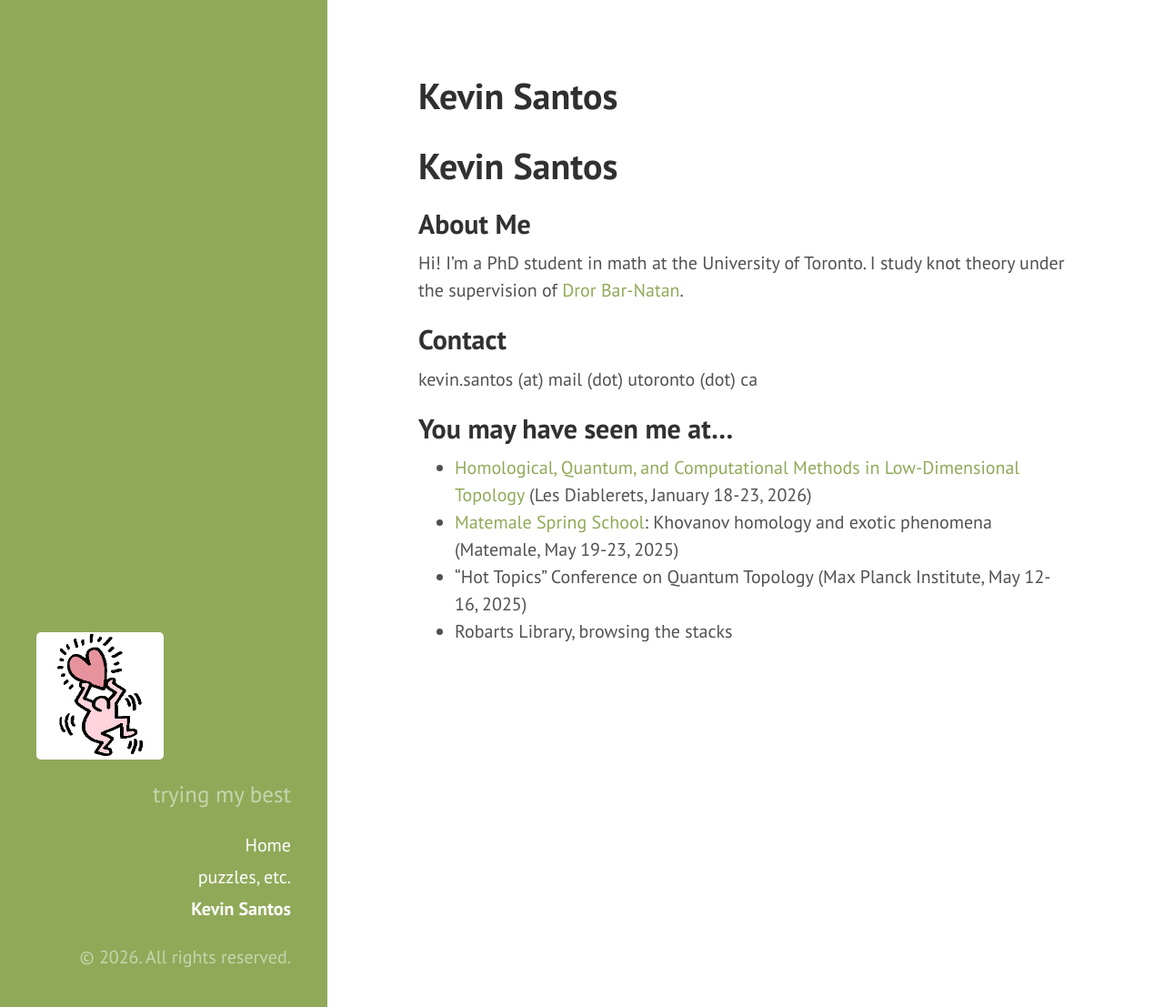
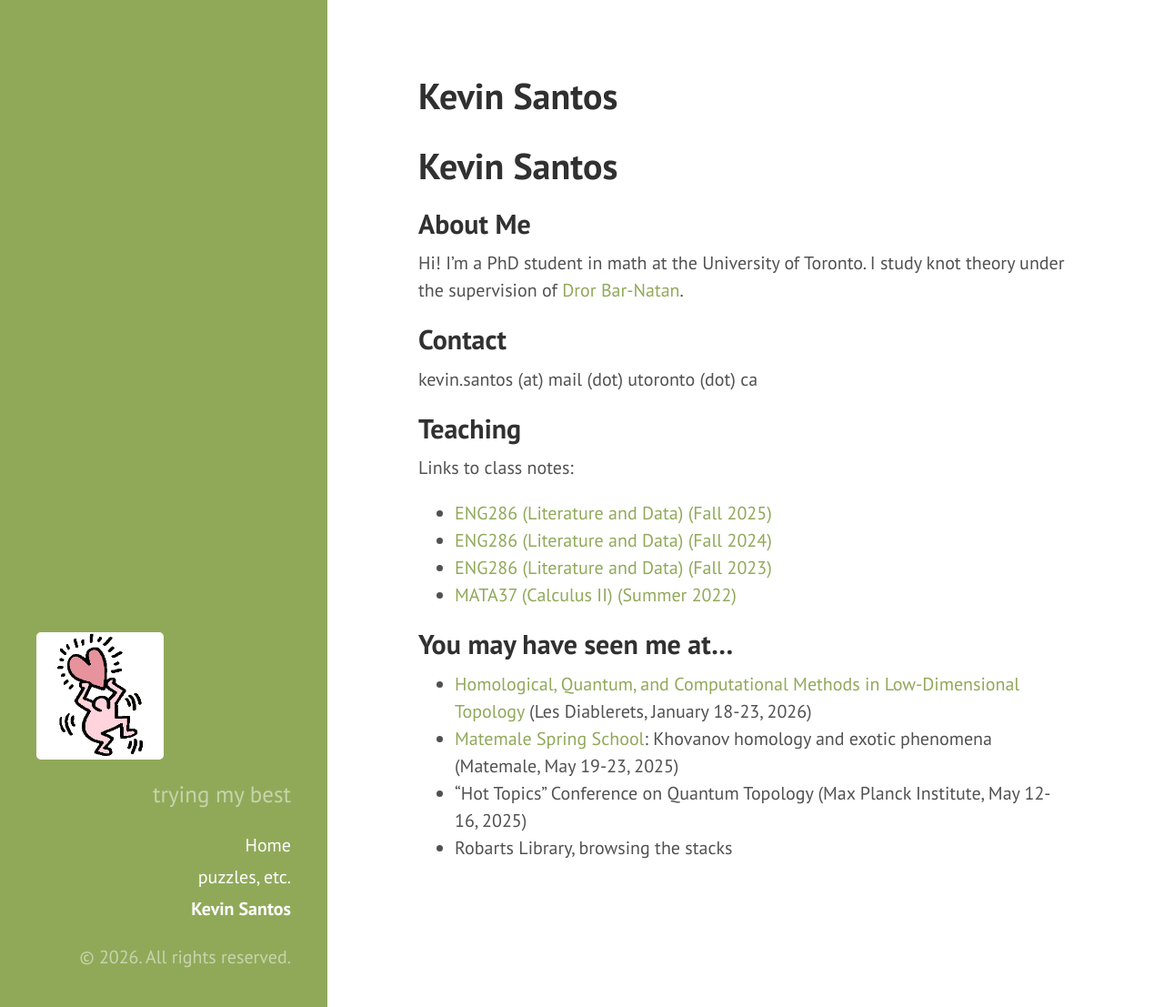
Before and after one commit to kev-santos/kev-santos.github.io, a Jekyll site: the page built from README.md, in a window 1280 px wide and 1107 px high. Shown: the whole window at 91% size. Built offline with Jekyll 4.4.1, drawn with Linux system fonts in a browser that asks for light colours; our own code applies the rules of GitHub Pages for plain Markdown files.

Commit message:
vault backup: 2026-05-08 12:24:37

```diff
--- a/README.md
+++ b/README.md
@@ -8,6 +8,13 @@ Hi! I'm a PhD student in math at the University of Toronto. I study knot theory
 
 kevin.santos (at) mail (dot) utoronto (dot) ca
 
+## Teaching
+Links to class notes:
+- [ENG286 (Literature and Data) (Fall 2025)](https://github.com/kev-santos/eng286-tut-2025)
+- [ENG286 (Literature and Data) (Fall 2024)](https://github.com/kev-santos/ENG286-2024)
+- [ENG286 (Literature and Data) (Fall 2023)](https://github.com/kev-santos/ENG286)
+- [MATA37 (Calculus II) (Summer 2022)](https://kev-santos.github.io/mata37/)
+
 ## You may have seen me at...
 - [Homological, Quantum, and Computational Methods in Low-Dimensional Topology](https://swissmaprs.ch/events/homological-quantum-and-computational-methods-in-low-dimensional-topology/) (Les Diablerets, January 18-23, 2026)
 - [Matemale Spring School](https://sites.google.com/view/matemale-maths-school/matemale-2025): Khovanov homology and exotic phenomena (Matemale, May 19-23, 2025)
```
Also changed, not shown: puzzles.md (+1 -1 lines).
